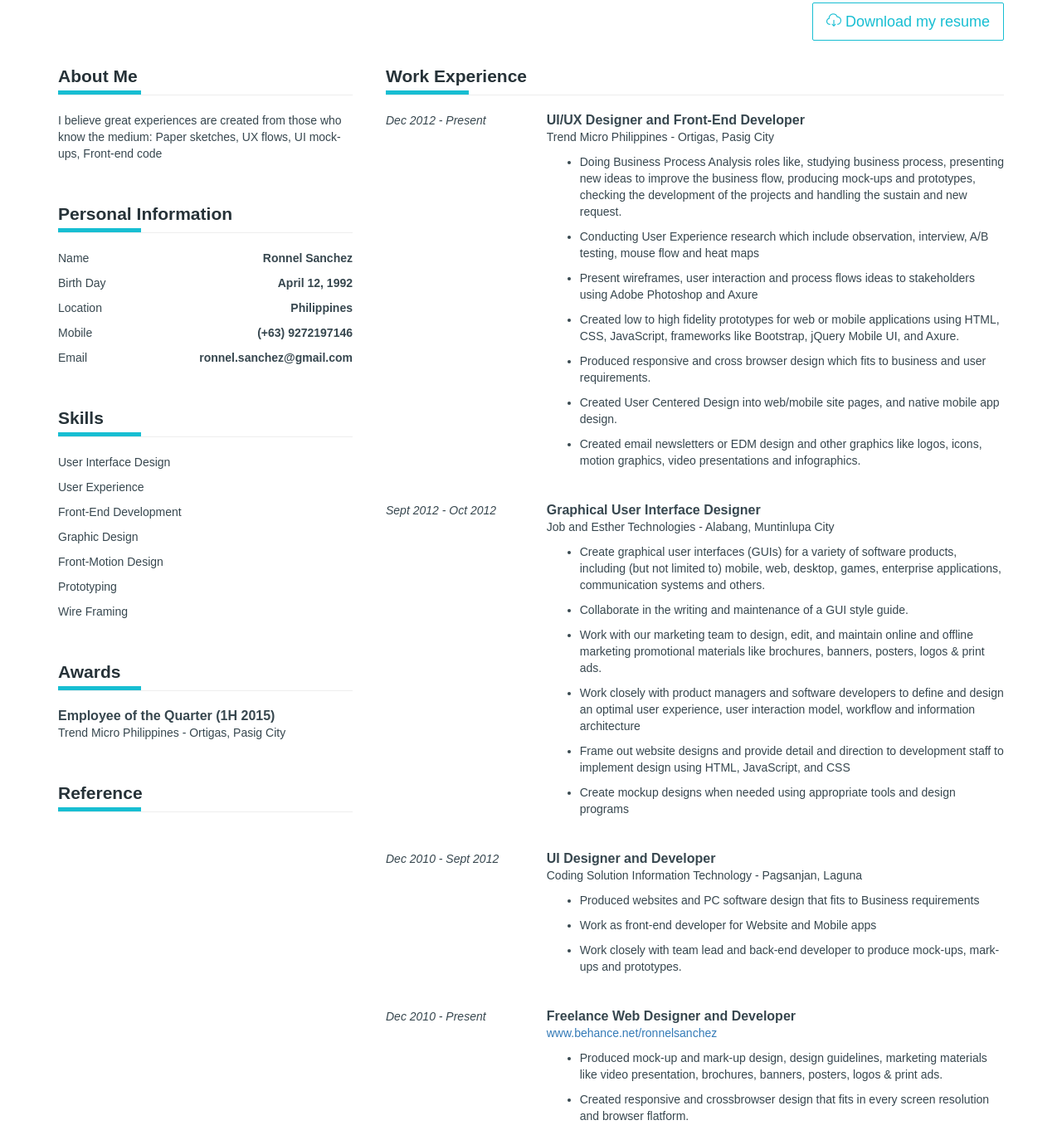
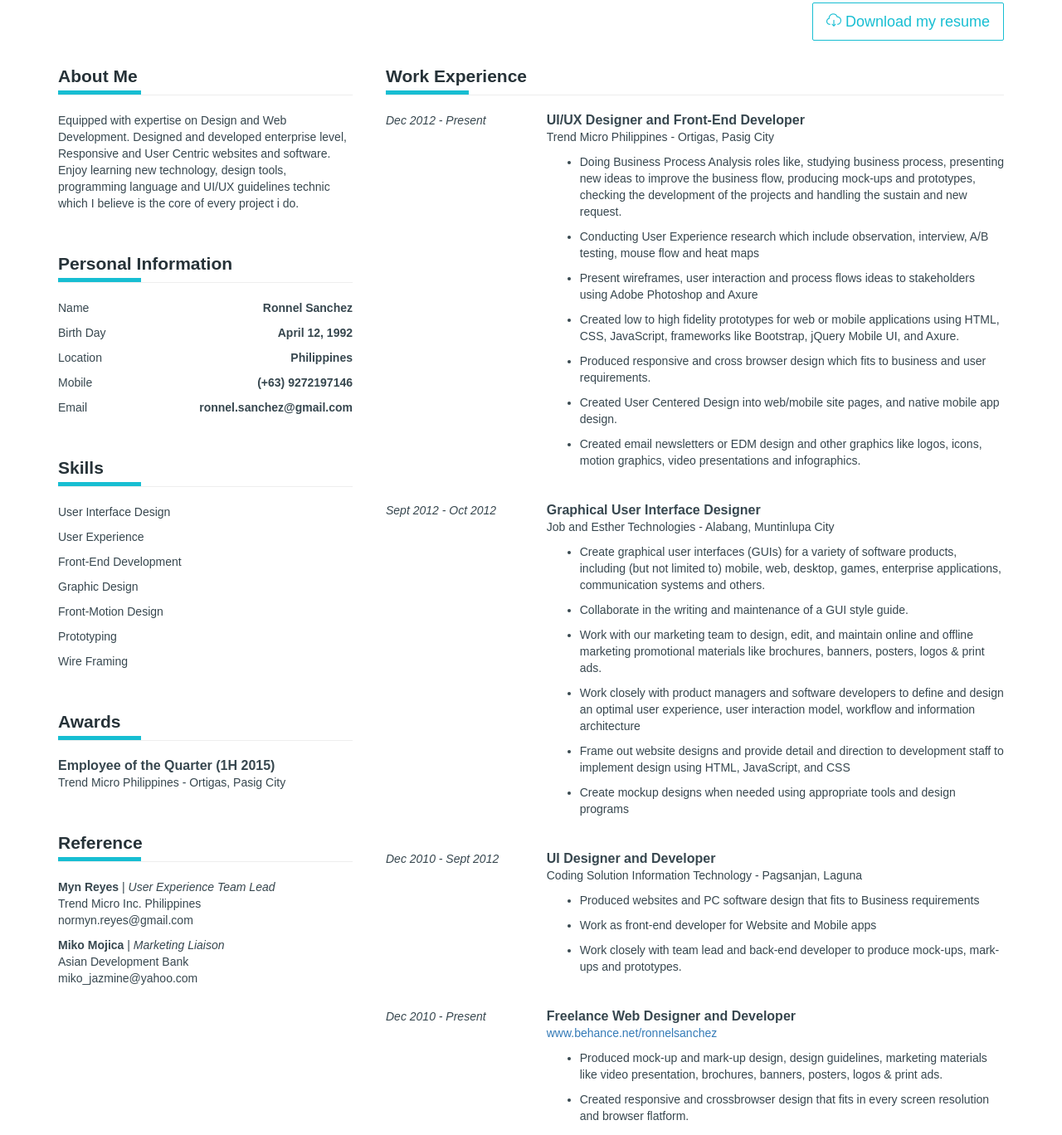
Before and after one commit to ronnelsanchez/Resume, a plain HTML site: page index.html in a window 1280 px wide. Shown: the part 372-1740 px from the top of the page at 83% size. Drawn offline with nearby package versions, Linux system fonts and the light colour scheme.

Commit message:
update content and add new resume

```diff
--- a/index.html
+++ b/index.html
@@ -200,7 +200,8 @@
                             <div class="highlight-bar"></div>
                         </div>
                         <div class="section-body">
-                            <p>I believe great experiences are created from those who know the medium: Paper sketches, UX flows, UI mock-ups, Front-end code
+                            <p>Equipped with expertise on Design and Web Development. Designed and developed enterprise level, Responsive and User Centric websites and software. Enjoy learning new technology, design tools, programming language and UI/UX
+                                guidelines technic which I believe is the core of every project i do.
                             </p>
                         </div>
                     </div>
@@ -257,11 +258,19 @@
                             <div class="highlight-bar"></div>
                         </div>
                         <div class="section-body">
-                            <ul>
-                                <li></li>
-                                <li></li>
-                                <li></li>
-                            </ul>
+
+                            <div class="content-body">
+                                <p><strong>Myn Reyes</strong> | <i>User Experience Team Lead</i><br> Trend Micro Inc. Philippines<br> normyn.reyes@gmail.com
+                                </p>
+                            </div>
+                        </div>
+                        <div class="section-body">
+
+                            <div class="content-body">
+                                <p><strong>Miko Mojica</strong> | <i>Marketing Liaison</i>
+                                    <br> Asian Development Bank<br> miko_jazmine@yahoo.com
+                                </p>
+                            </div>
                         </div>
                     </div>
                 </div>
```
Also changed, not shown: 3 other files.
